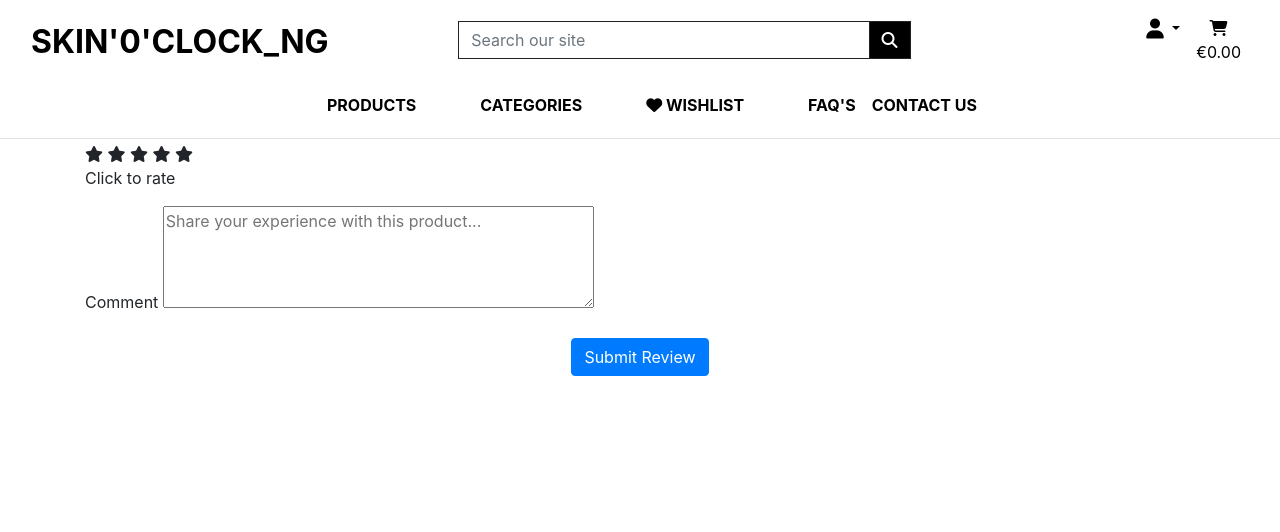
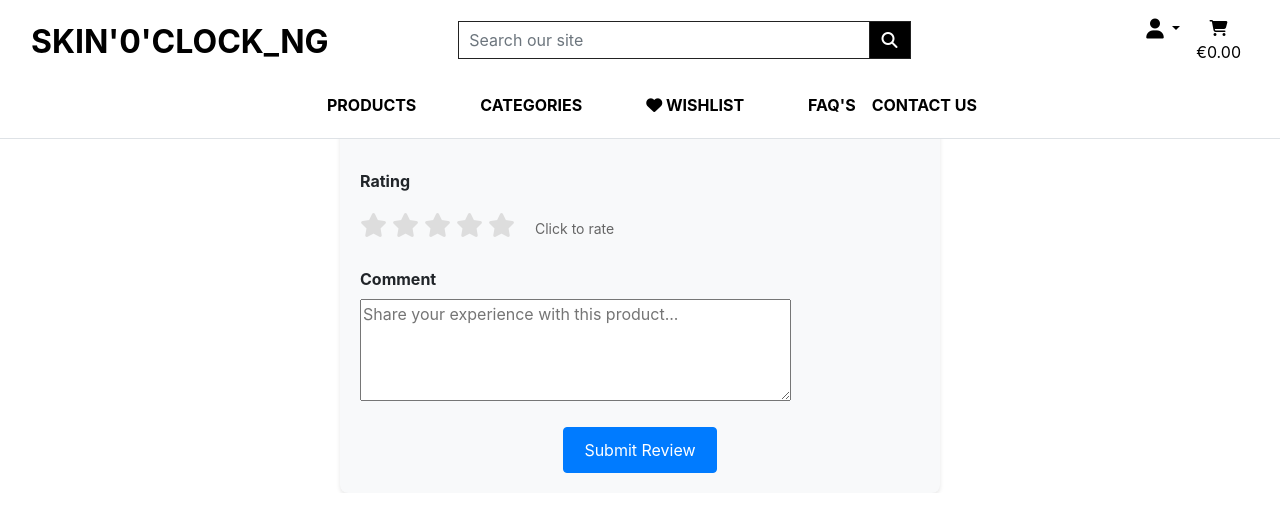
Before and after one commit to mildred-prog/skin0clock_ng, a Django app: page /reviews/add/9/ in a window 1280 px wide. Shown: the top 532 px of the page. Run offline with Django 5.2, Linux system fonts and the light colour scheme; the visitor is signed in with stand-in values (Sample User, id 1); data comes from the database, SQL or seed files in the repository; data that the repository does not hold is empty; some libraries are stand-ins or nearby versions.

Commit message:
Add styles for review cards, star ratings, and review forms

```diff
--- a/static/css/base.css
+++ b/static/css/base.css
@@ -2,11 +2,6 @@ html {
     height: 100%;
 }
 
-*,
-*::before,
-*::after {
-    box-sizing: border-box;
-}
 
 html,
 body {
@@ -112,6 +107,7 @@ h1.display-4 {
     bottom: 10px;
     right: 10px;
 }
+
 .btt-link {
     cursor: pointer;
 }
@@ -154,6 +150,216 @@ h1.display-4 {
 
 .faq-link:hover .faq-arrow {
     color: #555;
+}
+
+.review-card {
+    border: 1px solid #e0e0e0;
+    border-radius: 8px;
+    margin-bottom: 20px;
+    box-shadow: 0 2px 4px rgba(0, 0, 0, 0.1);
+}
+
+.review-header {
+    padding: 15px 20px;
+    border-bottom: 1px solid #e0e0e0;
+    background-color: #f8f9fa;
+}
+
+.review-body {
+    padding: 20px;
+}
+
+.review-author {
+    font-weight: bold;
+    color: #333;
+}
+
+.review-date {
+    color: #666;
+    font-size: 14px;
+}
+
+
+.star-rating-container {
+    margin: 20px 0;
+}
+
+.star-rating {
+    display: inline-block;
+}
+
+.stars {
+    display: flex;
+    gap: 5px;
+    margin-bottom: 10px;
+}
+
+.star {
+    font-size: 24px;
+    color: #ddd;
+    cursor: pointer;
+    transition: color 0.2s ease;
+}
+
+.star:hover,
+.star:hover~.star {
+    color: #ffd700;
+}
+
+.star.active {
+    color: #ffd700;
+}
+
+.rating-text {
+    font-size: 14px;
+    color: #666;
+    margin-top: 5px;
+}
+
+.review-form {
+    max-width: 600px;
+    margin: 0 auto;
+    padding: 20px;
+    background: #f8f9fa;
+    border-radius: 8px;
+    box-shadow: 0 2px 4px rgba(0, 0, 0, 0.1);
+}
+
+.form-group {
+    margin-bottom: 20px;
+}
+
+.form-group label {
+    font-weight: bold;
+    display: block;
+    margin-bottom: 8px;
+}
+
+.form-control {
+    width: 100%;
+    padding: 10px;
+    border: 1px solid #ddd;
+    border-radius: 4px;
+    font-size: 16px;
+}
+
+.btn-primary {
+    background-color: #007bff;
+    border-color: #007bff;
+    padding: 10px 20px;
+    font-size: 16px;
+}
+
+.btn-primary:hover {
+    background-color: #0056b3;
+    border-color: #0056b3;
+}
+
+
+.star-display {
+    display: flex;
+    gap: 2px;
+    margin: 10px 0;
+}
+
+.star-display .fas {
+    font-size: 18px;
+    color: #373420;
+}
+
+.star-display .far {
+    font-size: 18px;
+    color: #ddd;
+}
+
+.rating-text {
+    margin-left: 10px;
+    color: #666;
+    font-size: 14px;
+}
+
+.review-comment {
+    color: #333;
+    line-height: 1.6;
+}
+
+.no-reviews {
+    text-align: center;
+    padding: 40px;
+    color: #666;
+    font-style: italic;
+}
+
+/* Star Rating Styles */
+.star-rating {
+    display: flex;
+    gap: 10px;
+    margin-bottom: 15px;
+}
+
+.star-rating .form-check {
+    margin-right: 0;
+}
+
+.star-rating .form-check-input {
+    display: none;
+}
+
+.star-rating .form-check-label {
+    cursor: pointer;
+    padding: 5px 10px;
+    border: 1px solid #ddd;
+    border-radius: 4px;
+    background-color: #f8f9fa;
+    transition: all 0.3s ease;
+}
+
+.star-rating .form-check-input:checked+.form-check-label {
+    background-color: #007bff;
+    color: white;
+    border-color: #007bff;
+}
+
+.star-rating .form-check-label:hover {
+    background-color: #e9ecef;
+}
+
+/* Review Display Styles */
+.review-card {
+    border-left: 4px solid #007bff;
+    margin-bottom: 15px;
+}
+
+.review-rating {
+    color: #f3317e;
+    font-weight: bold;
+}
+
+.review-date {
+    color: #6c757d;
+    font-size: 0.9em;
+}
+
+.review-author {
+    font-weight: bold;
+    color: #495057;
+}
+
+/* Delete Review Button Styles */
+.btn-outline-danger {
+    border-color: #dc3545;
+    color: #dc3545;
+    transition: all 0.3s ease;
+}
+
+.btn-outline-danger:hover {
+    background-color: #dc3545;
+    border-color: #dc3545;
+    color: white;
+}
+
+.btn-outline-danger:focus {
+    box-shadow: 0 0 0 0.2rem rgba(220, 53, 69, 0.25);
 }
 
 /* -------------------------------- Media Queries
```
